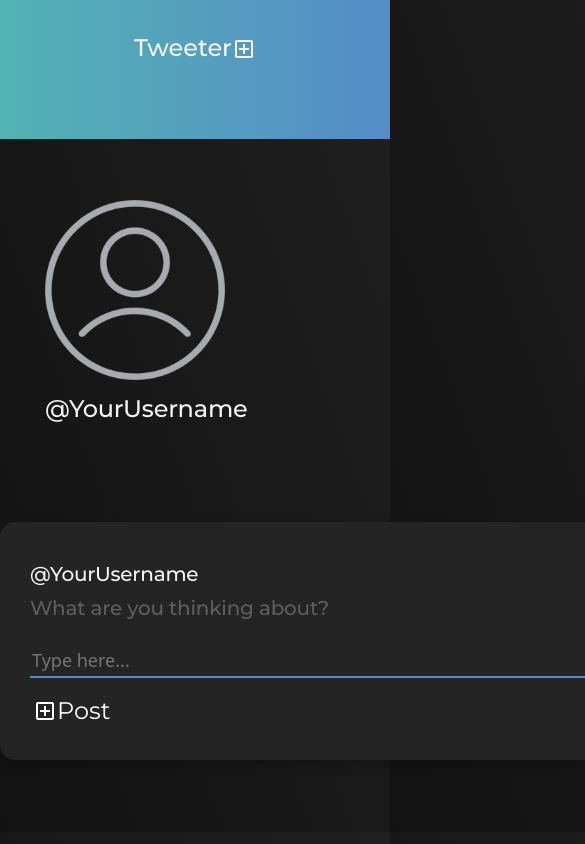
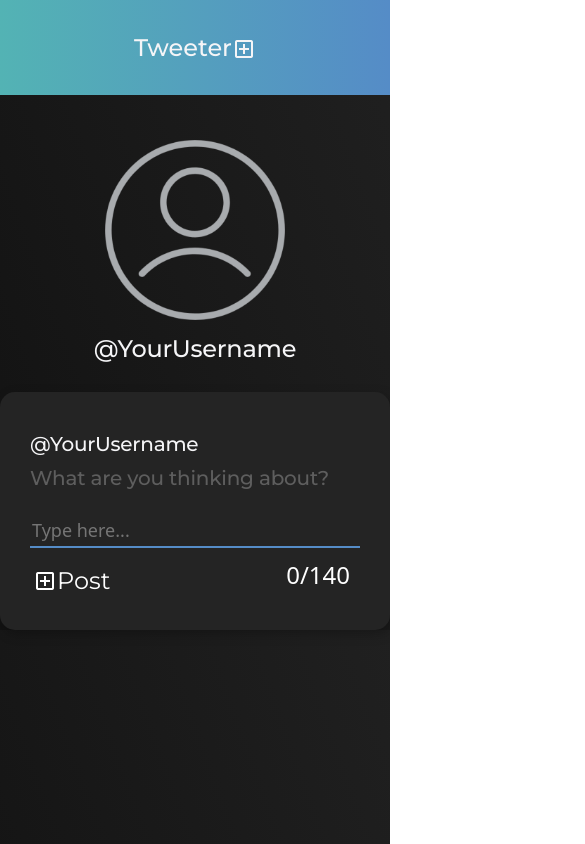
Before and after one commit to animward/tweeter, a website: page public/index.html in a window 390 px wide. Shown: the top 844 px of the page, 585 px wide, since content can reach past the window. Drawn offline with nearby package versions, Linux system fonts and the light colour scheme; no server answers.

Commit message:
media styles

```diff
--- a/public/styles/layout.css
+++ b/public/styles/layout.css
@@ -83,3 +83,16 @@ h3 {
 *:focus {
   outline: none;
 }
+
+@media only screen and (max-width: 768px) {
+  body {
+    flex-direction: column;
+  }
+}
+
+@media (min-width: 992px) {
+  .container, .container-lg, .container-md, .container-sm {
+      max-width: 60%;
+      float: right;
+  }
+}
--- a/public/styles/new-tweet.css
+++ b/public/styles/new-tweet.css
@@ -2,7 +2,8 @@
 #tweetContainer {
   display: inline-block;
   width: 700px;
-  margin-top: 90px;
+  margin-top: 190px;
+  margin-right: 30px;
   padding: 30px;
   border-radius: 15px;
   box-shadow: 2px 4px 12px 0 rgba(0, 0, 0, 0.25);
@@ -79,3 +80,35 @@
   padding: 6px;
   border-radius: 6px;
 }
+
+@media screen and (max-width: 768px){
+  #tweetContainer {
+    display: block;
+    width: auto;
+    margin: 0 auto 0 auto;
+  }
+}
+
+@media screen and (max-width: 768px) {
+  .profile {
+    display: block;
+    text-align: center;
+    padding-top: 140px;
+    padding-bottom: 20px;
+    margin: 0px;
+  }
+}
+
+@media screen and (max-width: 768px) {
+  #tweets-container {
+    display: block;
+  }
+
+}
+
+@media screen and (max-width: 768px) {
+  .header {
+    height: 95px;
+  }
+
+}
--- a/server/data-files/initial-tweets.json
+++ b/server/data-files/initial-tweets.json
@@ -8,7 +8,7 @@
     "content": {
       "text": "If I have seen further it is by standing on the shoulders of giants"
     },
-    "created_at": 1711987372395
+    "created_at": 1712041509666
   },
   {
     "user": {
@@ -19,6 +19,6 @@
     "content": {
       "text": "Je pense , donc je suis"
     },
-    "created_at": 1712073772395
+    "created_at": 1712127909666
   }
 ]
```
Also changed, not shown: 1 other file.
